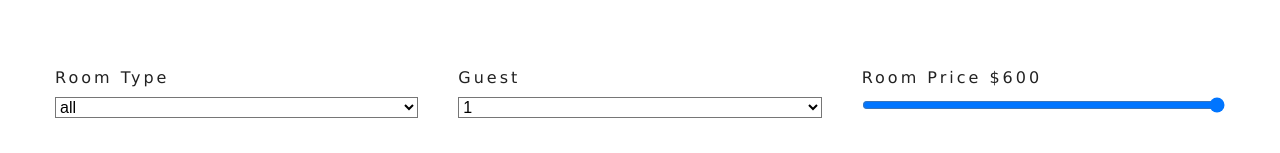
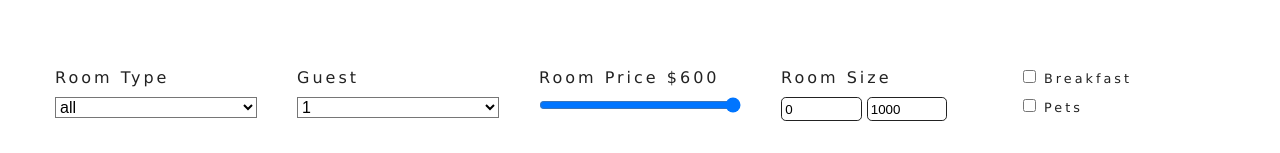
Before and after one commit to Skave-a/Hotel-Aymane, a React (Create React App) app in the folder forest-resort/: page /rooms in a window 1280 px wide. Shown: the part 647-800 px from the top of the page. Built offline with nearby package versions, Linux system fonts and the light colour scheme.

Commit message:
feat: add filter size && pets && bf

```diff
--- a/forest-resort/src/components/RoomFilter/RoomFilter.tsx
+++ b/forest-resort/src/components/RoomFilter/RoomFilter.tsx
@@ -12,7 +12,6 @@ const getUnique = (items: IR[], value: string) => {
 export default function RoomFilter(props: IFilter) {
   const { rooms } = props;
   const context = useContext(RoomContext);
-  console.log("context", context);
   const {
     handleChange,
     type,
@@ -89,7 +88,51 @@ export default function RoomFilter(props: IFilter) {
             className={styles.formControl}
           />
         </div>
-        {/* price */}
+        {/* size */}
+        <div className={styles.formGroup}>
+          <label htmlFor="size">{FILTER_MESSAGES.roomSize}</label>
+          <div className={styles.sizeInputs}>
+            <input
+              type="number"
+              name="minSize"
+              id="size"
+              onChange={(event) => handleChange(event)}
+              value={minSize}
+              className={styles.sizeInput}
+            />
+            <input
+              type="number"
+              name="maxSize"
+              id="size"
+              onChange={(event) => handleChange(event)}
+              value={maxSize}
+              className={styles.sizeInput}
+            />
+          </div>
+        </div>
+        {/* extras */}
+        <div className={styles.formGroup}>
+          <div className={styles.singleExtra}>
+            <input
+              type="checkbox"
+              name="breakfast"
+              id="breakfast"
+              checked={breakfast}
+              onChange={(event) => handleChange(event)}
+            />
+            <label htmlFor="breakfast">{FILTER_MESSAGES.breakfast}</label>
+          </div>
+          <div className={styles.singleExtra}>
+            <input
+              type="checkbox"
+              name="pets"
+              id="pets"
+              checked={pets}
+              onChange={(event) => handleChange(event)}
+            />
+            <label htmlFor="pets">{FILTER_MESSAGES.pets}</label>
+          </div>
+        </div>
       </form>
     </section>
   );
--- a/forest-resort/src/context.tsx
+++ b/forest-resort/src/context.tsx
@@ -53,7 +53,6 @@ class RoomProvider extends Component<IRoomProvider> {
 
   handleChange = (event: ChangeEvent<HTMLSelectElement | HTMLInputElement>) => {
     const target = event.target;
-    // console.log("target", target);
     const name = target.name;
     const value =
       target.type === "checkbox"
@@ -81,6 +80,15 @@ class RoomProvider extends Component<IRoomProvider> {
       tempRooms = tempRooms.filter((item) => item.capacity >= capacity);
     }
     tempRooms = tempRooms.filter((item) => item.price <= price);
+    tempRooms = tempRooms.filter(
+      (item) => item.size >= minSize && item.size <= maxSize
+    );
+    if (breakfast) {
+      tempRooms = tempRooms.filter((item) => item.breakfast === true);
+    }
+    if (pets) {
+      tempRooms = tempRooms.filter((item) => item.pets === true);
+    }
     this.setState({
       sortedRooms: tempRooms,
     });
```
